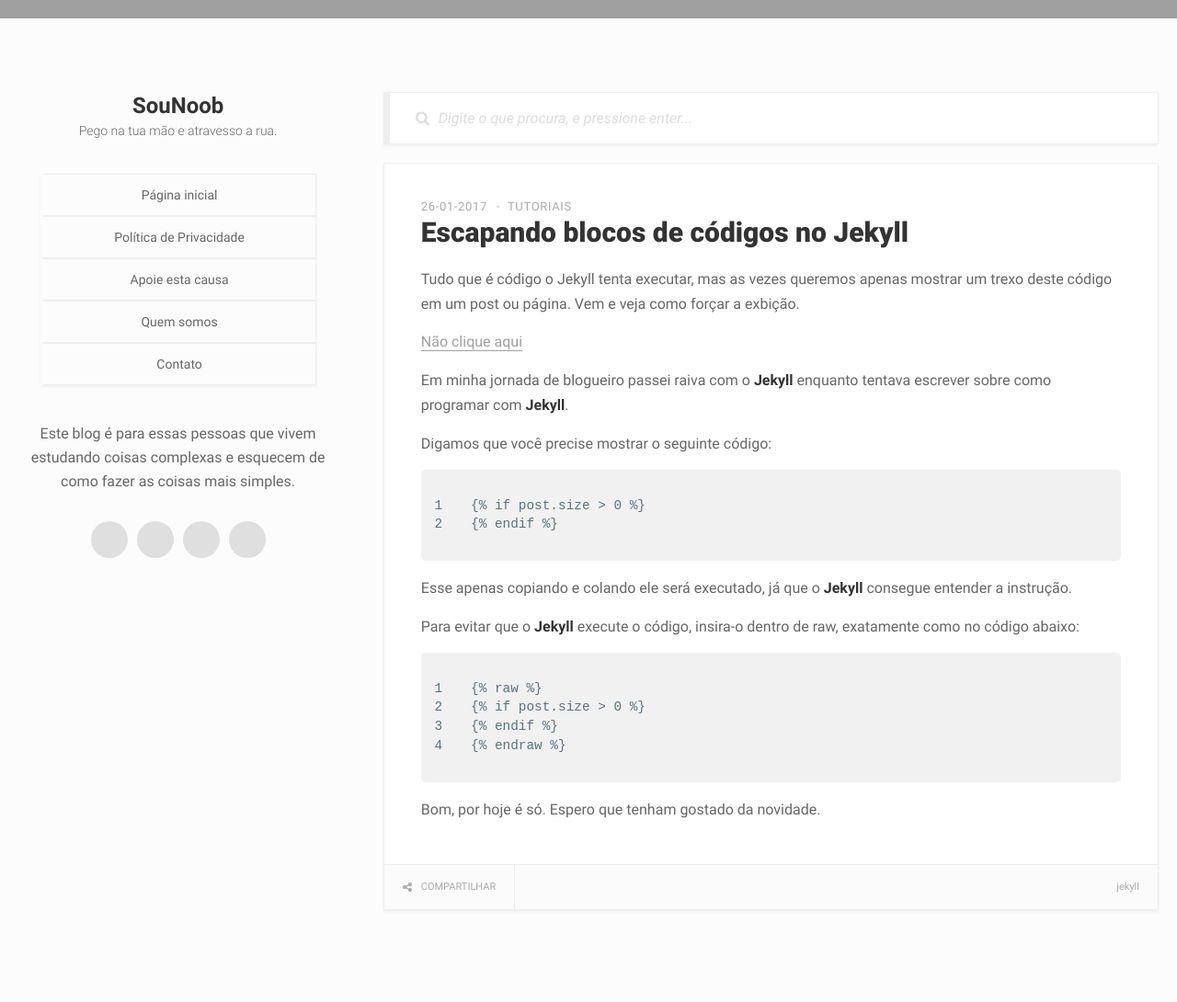
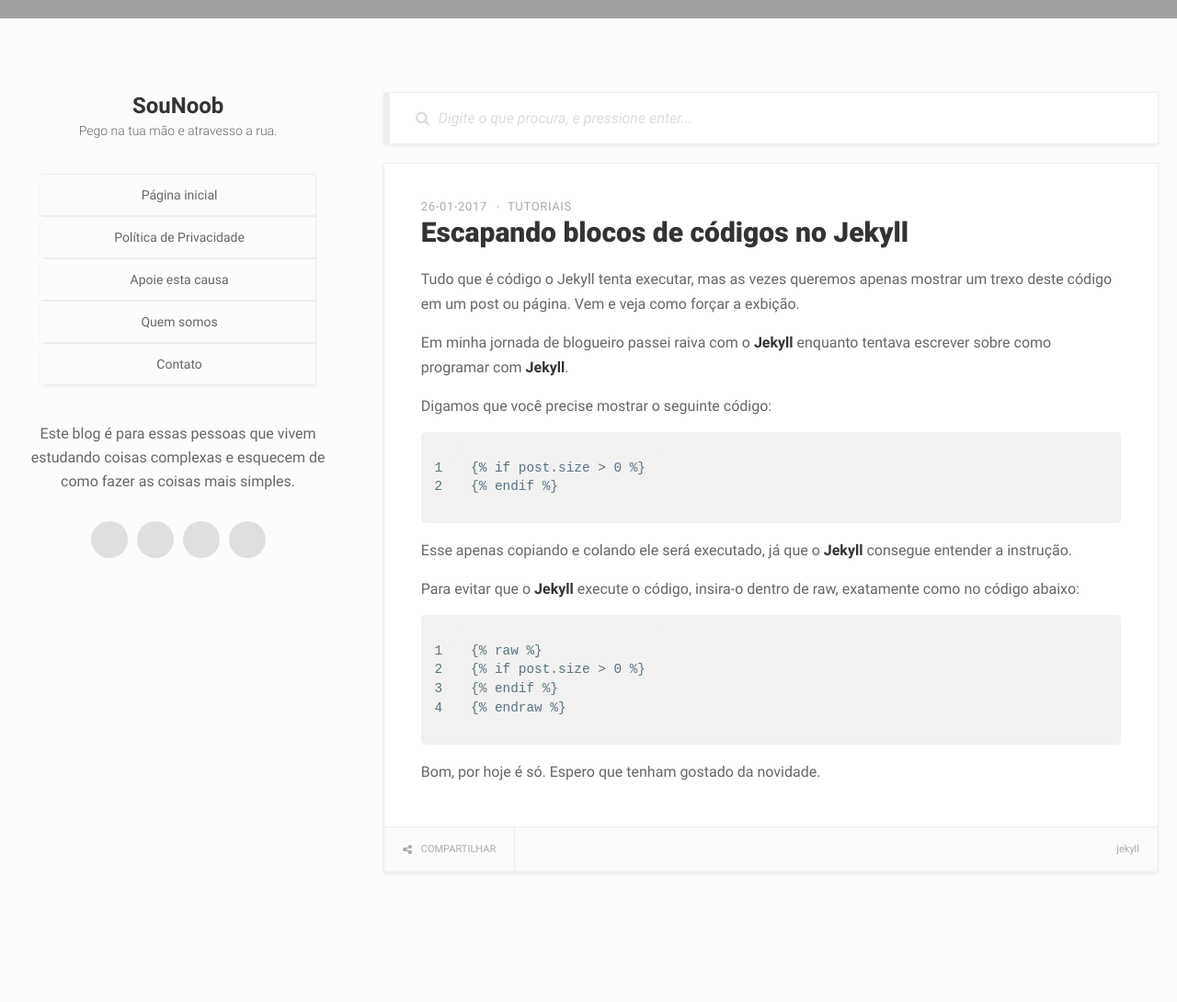
Before and after one commit to sounoob/sounoob.github.io, a Jekyll site: the page built from _posts/2017-01-25-escapando-blocos-de-codigos-no-jekyll.html, in a window 1280 px wide. Shown: the whole page at 92% size. Built offline with Jekyll 4.4.1, drawn with Linux system fonts in a browser that asks for light colours; after the commit the page ends 1049 px from its top, so only the background shows below that.

Commit message:
Update 2017-01-25-escapando-blocos-de-codigos-no-jekyll.html

```diff
--- a/_posts/2017-01-25-escapando-blocos-de-codigos-no-jekyll.html
+++ b/_posts/2017-01-25-escapando-blocos-de-codigos-no-jekyll.html
@@ -16,7 +16,6 @@
     post ou página. Vem e veja como forçar a exbição.
 </p>
 <!--more-->
-<a href="https://pag.ae/bhkS3Xj">Não clique aqui</a>
 <p>
     Em minha jornada de blogueiro passei raiva com o <strong>Jekyll</strong> enquanto tentava escrever sobre como programar
     com <strong>Jekyll</strong>.
```
